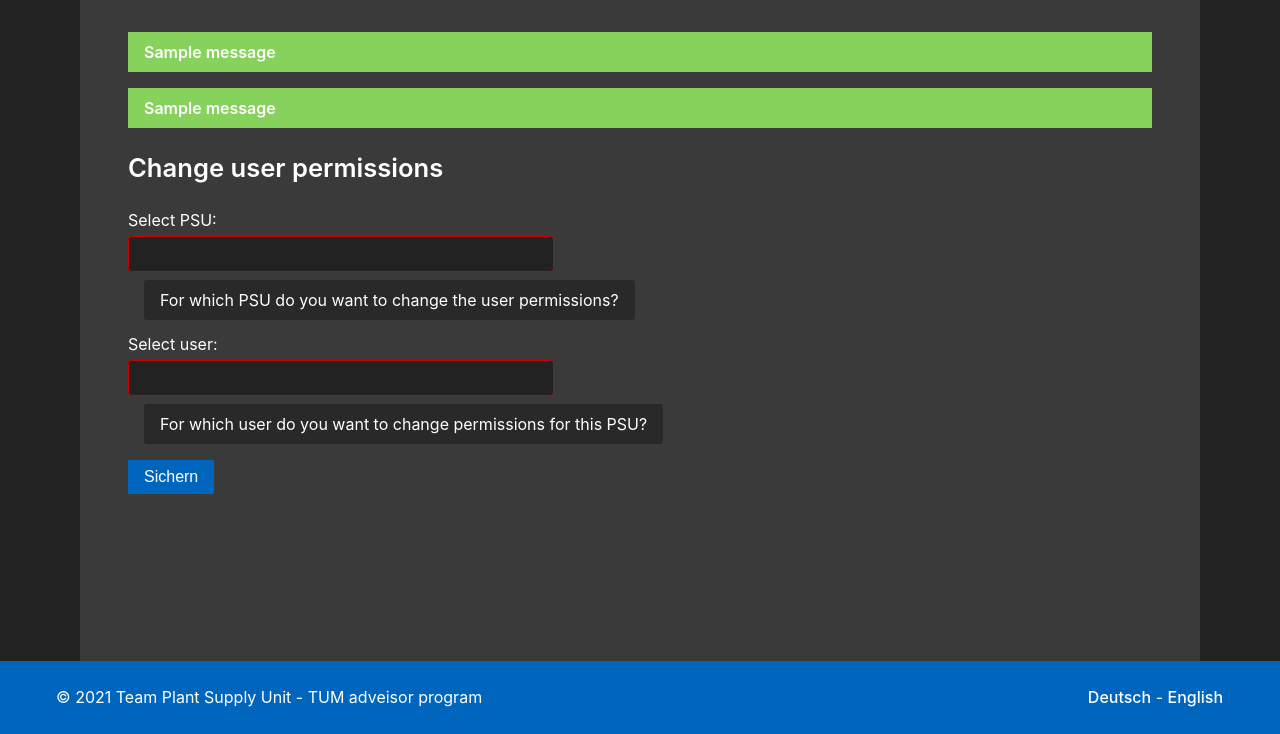
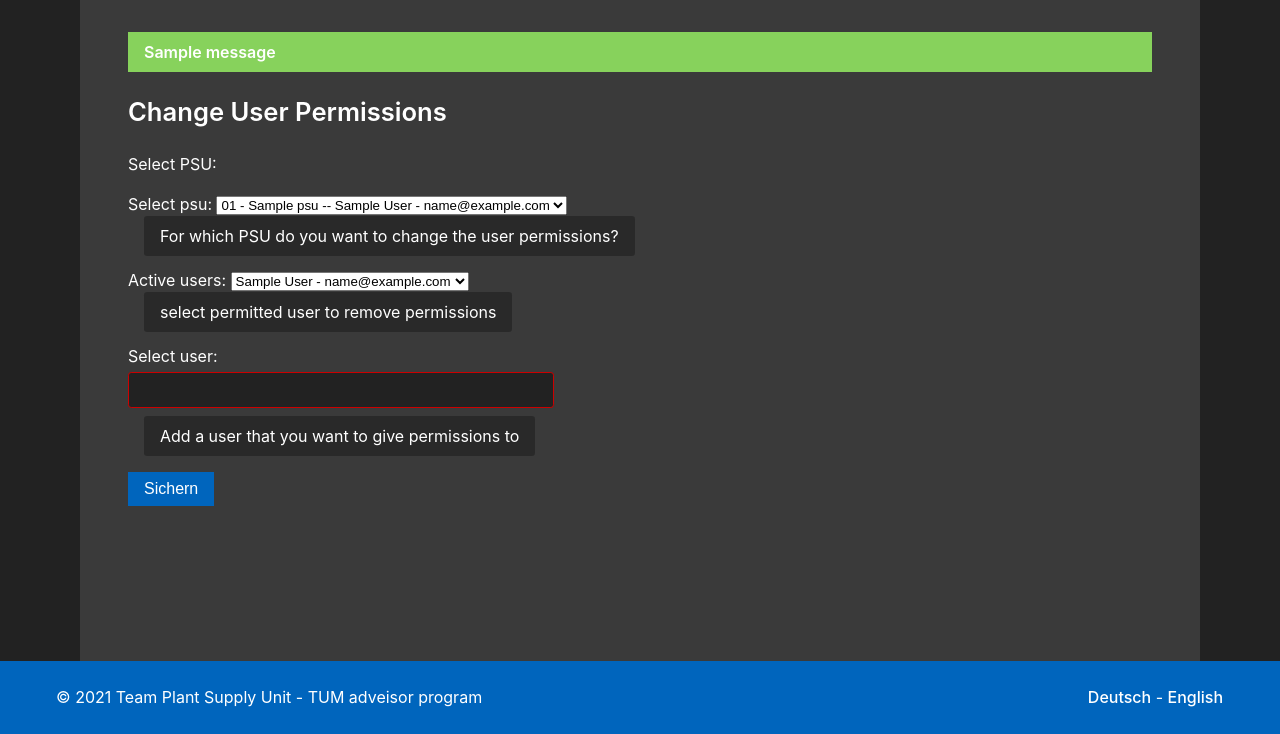
Before and after one commit to Plant-Supply-Unit-adveisor-2021/psuserver, a Django app: page /de/psufrontend/change_user_permissions in a window 1280 px wide. Shown: the part 66-800 px from the top of the page. Run offline with Django 3.2, Linux system fonts and the light colour scheme; a user stored in the database is signed in; tables that the repository leaves empty hold one stand-in row (values such as "Sample post"); one stand-in notice (Sample message) is shown.

Commit message:
eigene psus und aktive nutzer hinzugefügt

```diff
--- a/psucontrol/utils.py
+++ b/psucontrol/utils.py
@@ -1,4 +1,6 @@
 from psucontrol.models import PSU
+from authentication.models import User
+
 
 def check_permissions(psu, user):
     """
@@ -35,3 +37,14 @@ def get_psus_with_permission(user, min_level):
         if check_permissions(p, user) > min_level:
             psus.append(p)
     return psus
+
+
+def get_users_with_permission(psu, min_level):
+    """
+    returns all users that have access to a given PSU
+    """
+    users = []
+    for u in User.objects.all():
+        if check_permissions(psu, u) > min_level:
+            users.append(u)
+    return users
--- a/psufrontend/forms.py
+++ b/psufrontend/forms.py
@@ -4,6 +4,7 @@ from django.utils.translation import gettext_lazy as _
 from django.core.exceptions import ValidationError
 
 from psucontrol.models import PendingPSU, PSU
+import psufrontend.views
 
 
 class RegisterPSUForm(forms.Form):
@@ -21,16 +22,37 @@ class RegisterPSUForm(forms.Form):
                                     "the key is correct and whether your PSU has a internet connection."))
         return self.cleaned_data
 
+
 class ChangeUserPermissionsForm(forms.Form):
+    """
+    form for selecting a PSU and changing permissions for active users or add new users with permissions
+    """
+    select_psu = forms.ChoiceField(label=_('Select psu: '), label_suffix=_(''),
+                                   help_text=_('For which PSU do you want to change the user permissions?'))
 
-    select_psu = forms.CharField(label=_('Select PSU'), max_length=100, min_length=1,
-                                 help_text=_('For which PSU do you want to change the user permissions?'))
+    active_users = forms.ChoiceField(label=_('Active users: '), label_suffix=_(''),
+                                     help_text=_('select permitted user to remove permissions'))
 
     select_user = forms.CharField(label=_('Select user'), max_length=100, min_length=1,
-                                 help_text=_('For which user do you want to change permissions for this PSU?'))
+                                  help_text=_('Add a user that you want to give permissions to'))
 
-    def clean(self):
-        if PSU.objects.filter(select_psu=self.cleaned_data['select_psu']).count() == 0:
-            raise ValidationError(_("Sadly we could not match the given pairing key. Please check wether "
-                                    "the key is correct and wether your PSU has a internet connection."))
-        return self.cleaned_data
+    # stellt die PSUs, auf die der user Zugriff hat, in einem ChoiceField zur Auswahl
+    def __init__(self, psus, users, *args, **kwargs):
+        super().__init__(*args, **kwargs)
+        self.psus = psus
+        self.fields['select_psu'].choices = self.psus_choices()
+        self.users = users
+        self.fields['active_users'].choices = self.users_choices()
+
+    def psus_choices(self):
+        strings = []
+        for p in self.psus:
+            strings.append((str(p), p))
+        return strings
+
+    # stellt die user, die auf die ausgewählte PSU Zugriff haben, in einem MultipleChoiceField zur Auswahl
+    def users_choices(self):
+        strings = []
+        for u in self.users:
+            strings.append((str(u), u))
+        return strings
--- a/psufrontend/templates/psufrontend/change_user_permissions.html
+++ b/psufrontend/templates/psufrontend/change_user_permissions.html
@@ -4,16 +4,10 @@
 {% block title %}{% trans "Change User Permissions" %} - Plant Supply Unit{% endblock title %}
 
 {% block body %}
-    {% if messages %}
-    <ul class="messages">
-        {% for message in messages %}
-        <li{% if message.tags %} class="{{ message.tags }}"{% endif %}>{{ message }}</li>
-        {% endfor %}
-    </ul>
-    {% endif %}
     <form enctype="multipart/form-data" method="POST">
         {% csrf_token %}
-        <h2>{% trans "Change user permissions" %}</h2>
+        <h2>{% trans "Change User Permissions" %}</h2>
+        <p>{% trans "Select PSU: " %}</p>
         {{ form|cut:'<br>' }}
         <input type="submit" name="" value="{% trans "Save" %}"  class="btn btn-primary">
     </form>
--- a/psufrontend/urls.py
+++ b/psufrontend/urls.py
@@ -6,7 +6,8 @@ app_name = 'psufrontend'
 
 urlpatterns = [
     path(r'register_psu', v.register_psu_view, name='register_psu'),
-    path(r'change_user_permissions', v.change_user_permissions, name="change_user_permissions"),
+    path(r'change_user_permissions', v.change_user_permissions_view, name='change_user_permissions'),
+    path(r'change_user_permissions/psu/<int:psu>', v.change_user_permissions_view, name='change_user_permissions_psu'),
     path(r'table/psu/<int:psu>/page/<int:page>', v.table_view, name='table_page_view'),
     path(r'table/', v.table_view, name ='table_view'),
 ]
--- a/psufrontend/views.py
+++ b/psufrontend/views.py
@@ -7,20 +7,18 @@ from django.contrib import messages
 
 from psufrontend.forms import RegisterPSUForm, ChangeUserPermissionsForm
 from psucontrol.models import PSU, PendingPSU, DataMeasurement
-from psucontrol.utils import get_psus_with_permission
-
-
-from django.http import HttpResponse
-
+from psucontrol.utils import get_psus_with_permission, get_users_with_permission
 
 # Create your views here.
 
 ITEMS_PER_PAGE = 35
 
+
 class DataSet():
     """
     class holding pretty data for displaying it
     """
+
     def __init__(self, dm):
         """
         takes a DataMeasurement instance to generate pretty data
@@ -60,24 +58,34 @@ def register_psu_view(request):
     return render(request, 'psufrontend/register_psu.html', {'form': form})
 
 
-@csrf_exempt
 @login_required
-def change_user_permissions(request):
+def change_user_permissions_view(request, psu=0):
     """
     view for changing user permissions for selected PSU
     """
 
-    @csrf_exempt
-    def select_PSU(request, form):
-        psu = PSU.objects.get
+    # checking to which psus user has access
+    psus = get_psus_with_permission(request.user, min_level=10)
 
-    form = ChangeUserPermissionsForm(request.POST or None)
+    # checking for which PSU the permitted users should be displayed
+    if len(psus) == 0:
+        # display view later
+        return None
 
-    # check wether form was submitted correctly
-    if request.POST and form.is_valid():
-        select_PSU(request, form)
+    sel_psu = None
+    for p in psus:
+        if p.id == psu:
+            sel_psu = p
+            break
+    if sel_psu is None:
+        # id not found -> take first psu in list
+        sel_psu = psus[0]
 
-    return render(request, 'psufrontend/change_user_permissions.html', {'form': form})
+    users = get_users_with_permission(sel_psu, min_level=1)
+
+    form = ChangeUserPermissionsForm(psus, users, request.POST or None)
+
+    return render(request, 'psufrontend/change_user_permissions.html', context={'form': form})
 
 
 @login_required
@@ -108,7 +116,7 @@ def table_view(request, *, page=0, psu=0):
     max_page = int(data_count / ITEMS_PER_PAGE - 0.5)
     page = max(0, min(max_page, int(page)))
     # slice data according to page
-    data_raw = data_all[ (page*ITEMS_PER_PAGE) : min(data_count, (page + 1)*ITEMS_PER_PAGE) ]
+    data_raw = data_all[(page * ITEMS_PER_PAGE): min(data_count, (page + 1) * ITEMS_PER_PAGE)]
 
     data = []
     for d in data_raw:
```
